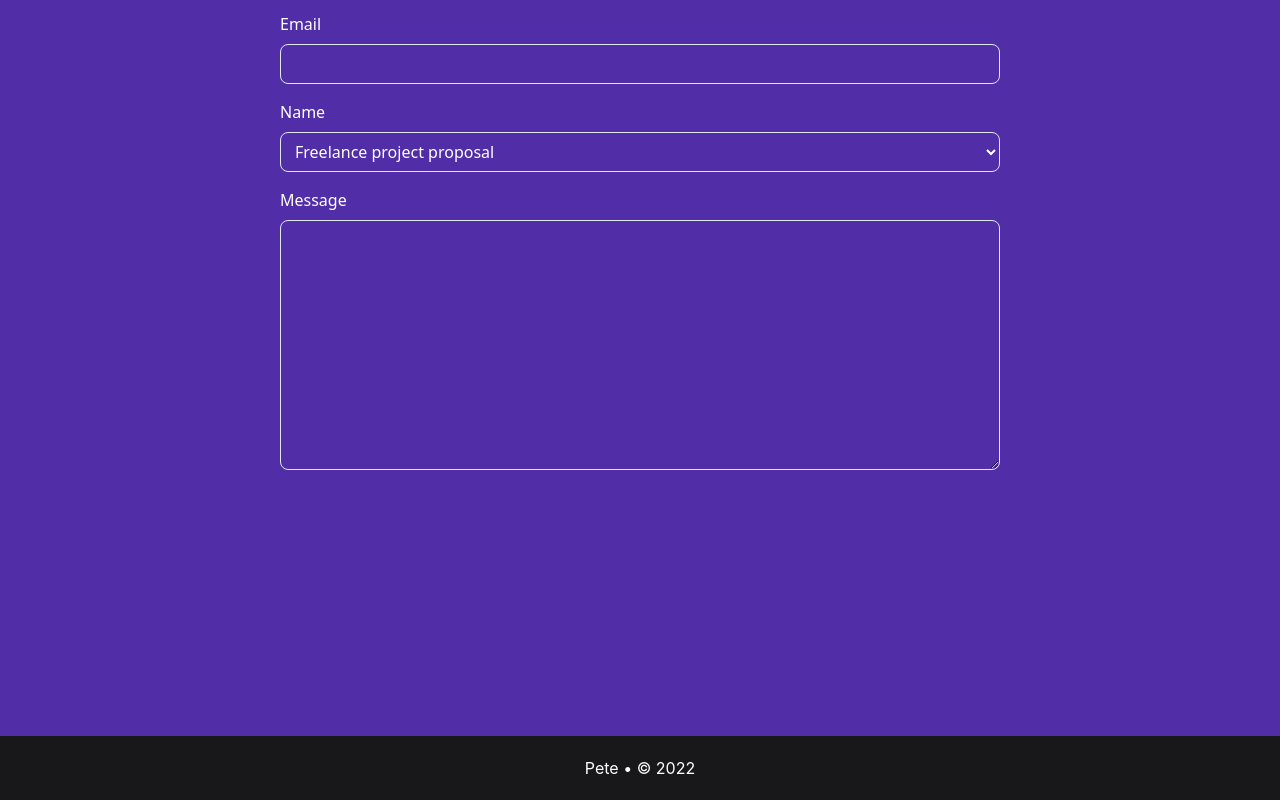
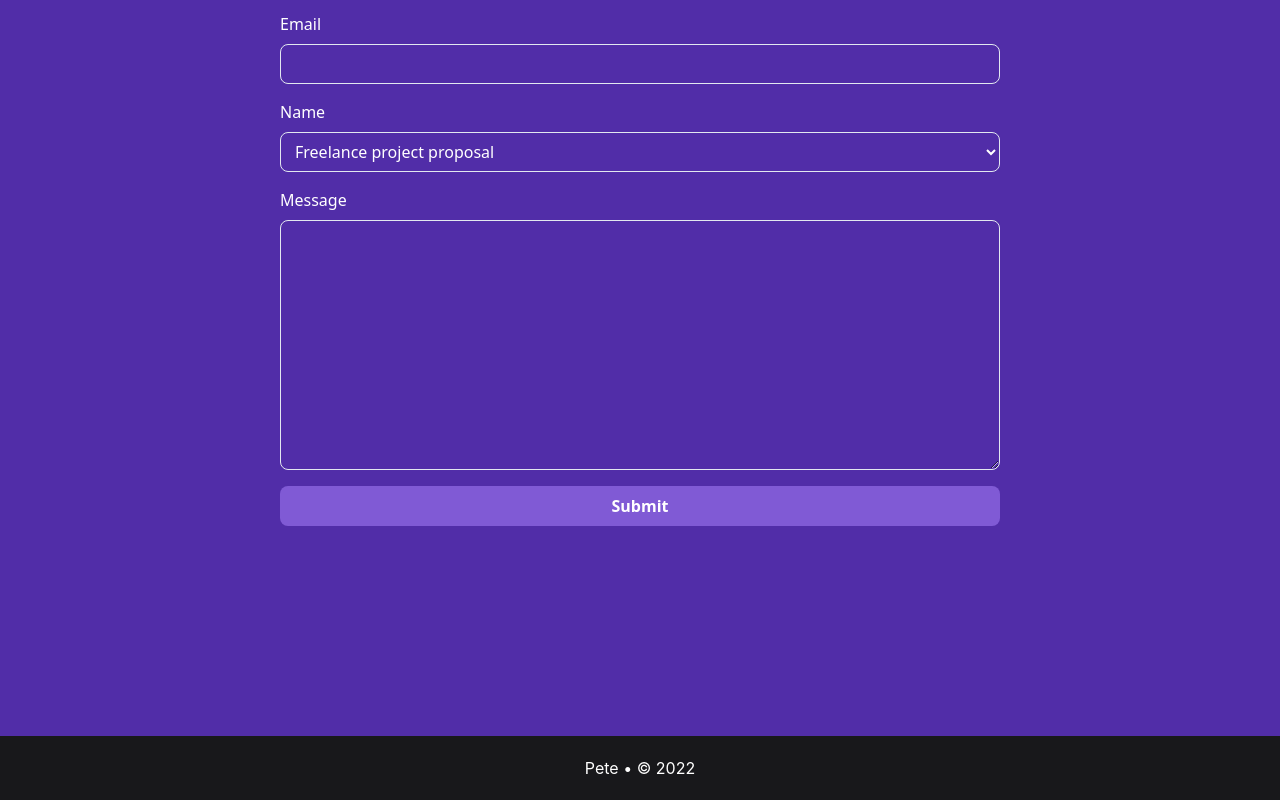
Before and after one commit to yazeedmomani/pete-portfolio, a React (Create React App) app: page / in a window 1280 px wide. Shown: the part 2402-3202 px from the top of the page. Built offline with nearby package versions, Linux system fonts and the light colour scheme.

Commit message:
style button

```diff
--- a/src/components/ContactMeSection.js
+++ b/src/components/ContactMeSection.js
@@ -47,6 +47,7 @@ const LandingSection = (props) => {
           name="message"
           id="message"
           className={`${styles.input} ${styles.textarea}`}></textarea>
+        <button className={styles.button}>Submit</button>
       </form>
     </div>
   );
--- a/src/components/ContactMeSection.module.css
+++ b/src/components/ContactMeSection.module.css
@@ -66,3 +66,22 @@
   height: 250px;
   padding: 10px;
 }
+
+.button {
+  color: white;
+  font-size: 16px;
+  font-weight: 600;
+  font-family: inherit;
+  width: 100%;
+  height: 40px;
+  border-radius: 8px;
+  background-color: rgb(128, 90, 213);
+}
+
+.button:hover {
+  background-color: #6b46c1;
+}
+
+.button:active {
+  background-color: #553c9a;
+}
```
